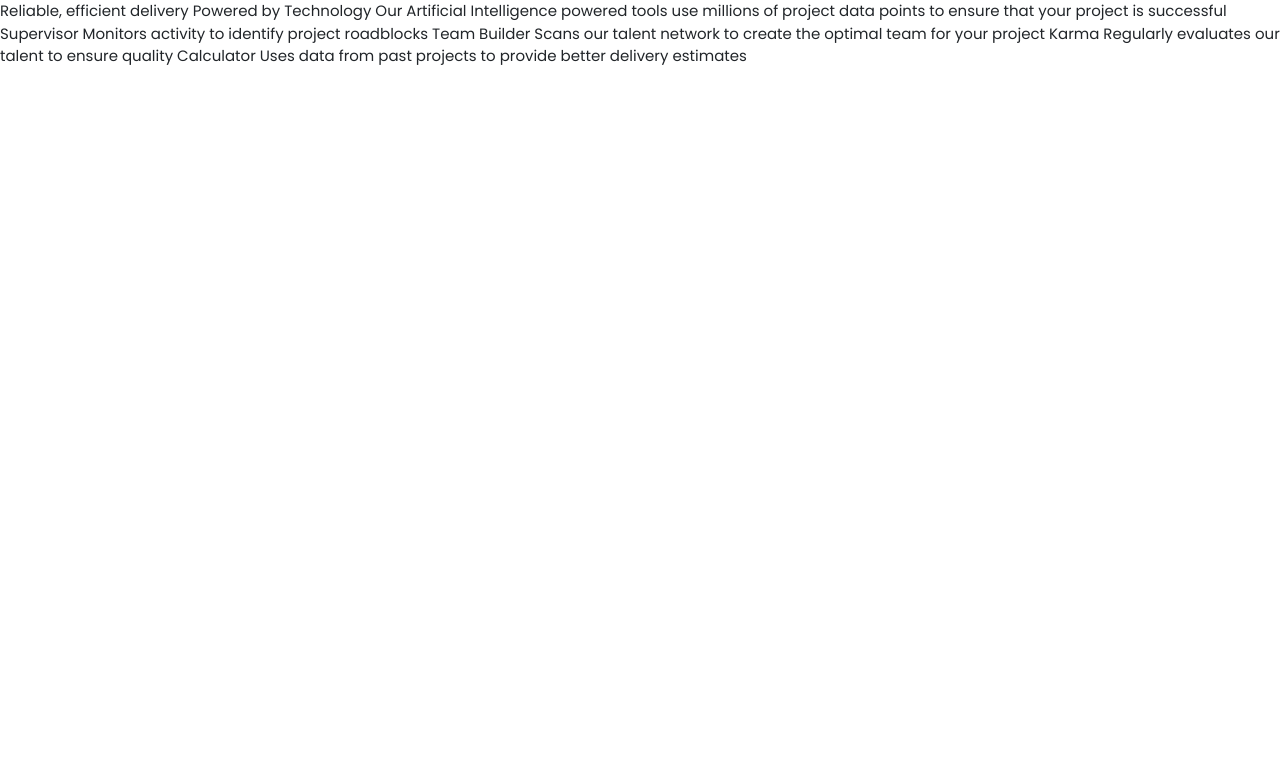
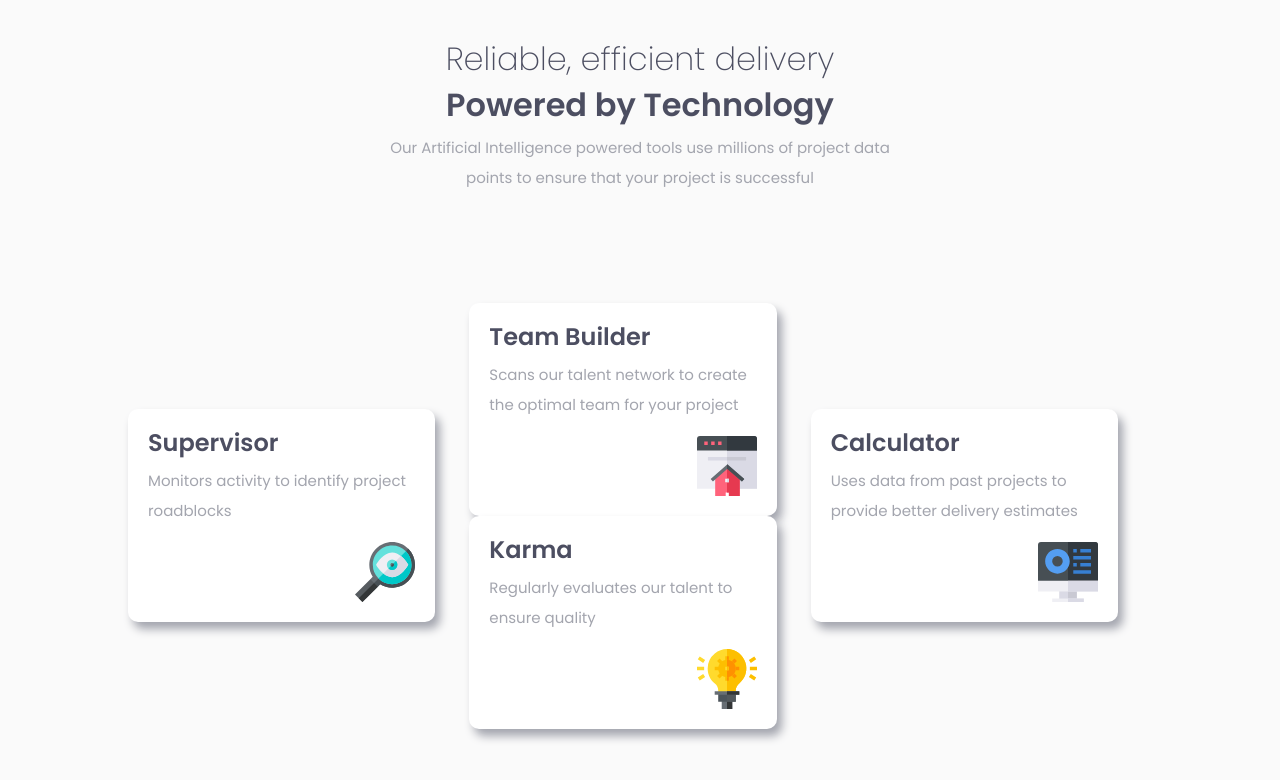
Before and after one commit to Pulkit-Sanan/four-card-feature-section-master, a plain HTML site: page index.html in a window 1280 px wide. Drawn offline with nearby package versions, Linux system fonts and the light colour scheme.

Commit message:
basic layout

```diff
--- a/css/styles.css
+++ b/css/styles.css
@@ -4,6 +4,85 @@
 }
 
 body {
+    background-color: hsl(0, 0%, 98%);
     font-family: 'Poppins', sans-serif;
     font-size: 15px;
+    color: hsl(229, 6%, 66%);
+    line-height: 2;
 }
+
+/* CUSTOM CLASSES */
+.light{
+    font-weight: 200;
+}
+
+.dark{
+    font-weight: 600;
+}
+
+.hd{
+    color: hsl(234, 12%, 34%);
+}
+
+.main-head{
+    font-size: 2rem;
+}
+
+.sub-head{
+    font-size: 1.5rem;
+}
+
+/* COMBINED */
+
+.back, .deck, .text{
+    display: flex;
+    justify-content: center;
+    align-items: center;
+}
+
+.back{
+    height: 100vh;
+    width: 100vw;
+}
+
+.content{
+    display: flex;
+    flex-wrap: wrap;
+    height: 90vh;
+    width: 80vw;
+}
+.text, .deck{
+    width: 100%;
+}
+
+.left, .mid, .right{
+    flex: 1;
+}
+
+/* TEXT ie top of the document */
+.text{
+    height: max-content;
+}
+
+.justify{
+    width: 500px;
+    text-align: center;
+}
+
+/* Deck ie the whole feature section  */
+
+.feature{
+    padding: 20px;
+    width: 90%;
+    background-color: white;
+    border-radius: 10px;
+    overflow: hidden;
+    box-shadow: 5px 7px 10px hsl(229, 6%, 66%);
+}
+
+.card-img{
+    height: 60px;
+    width: auto;
+    float: right;
+    display: block;
+}
--- a/index.html
+++ b/index.html
@@ -15,37 +15,67 @@
   <link rel="stylesheet" href="css/styles.css">
 
   <!-- SCRIPT -->
-  <script src="https://stackpath.bootstrapcdn.com/bootstrap/4.5.0/js/bootstrap.min.js"
-    integrity="sha384-OgVRvuATP1z7JjHLkuOU7Xw704+h835Lr+6QL9UvYjZE3Ipu6Tp75j7Bh/kR0JKI" crossorigin="anonymous">
-  </script>
   <script src="https://code.jquery.com/jquery-3.5.1.slim.min.js"
     integrity="sha384-DfXdz2htPH0lsSSs5nCTpuj/zy4C+OGpamoFVy38MVBnE+IbbVYUew+OrCXaRkfj" crossorigin="anonymous">
   </script>
   <script src="https://cdn.jsdelivr.net/npm/popper.js@1.16.0/dist/umd/popper.min.js"
     integrity="sha384-Q6E9RHvbIyZFJoft+2mJbHaEWldlvI9IOYy5n3zV9zzTtmI3UksdQRVvoxMfooAo" crossorigin="anonymous">
   </script>
+  <script src="https://stackpath.bootstrapcdn.com/bootstrap/4.5.0/js/bootstrap.min.js"
+    integrity="sha384-OgVRvuATP1z7JjHLkuOU7Xw704+h835Lr+6QL9UvYjZE3Ipu6Tp75j7Bh/kR0JKI" crossorigin="anonymous">
+  </script>
 
 </head>
 
 <body>
 
-  Reliable, efficient delivery
-  Powered by Technology
+  <div class="back">
+    <div class="content">
 
-  Our Artificial Intelligence powered tools use millions of project data points
-  to ensure that your project is successful
+      <div class="text">
+        <div class="justify">
+          <h1 class="main-head hd light">Reliable, efficient delivery</h1>
+          <h1 class="main-head hd dark">Powered by Technology</h1>
+          <p> Our Artificial Intelligence powered tools use millions of project data points
+            to ensure that your project is successful
+          </p>
+        </div>
+      </div>
 
-  Supervisor
-  Monitors activity to identify project roadblocks
+      <div class="deck">
+        <div class="left">
+          <div class="feature">
+            <h2 class="sub-head hd dark">Supervisor</h2>
+            <p>Monitors activity to identify project roadblocks</p>
+            <img class="card-img" src="images/icon-supervisor.svg" alt="Supervisor">
+          </div>
+        </div>
 
-  Team Builder
-  Scans our talent network to create the optimal team for your project
+        <div class="mid">
+          <div class="mid-up feature">
+            <h2 class="sub-head hd dark">Team Builder</h2>
+            <p>Scans our talent network to create the optimal team for your project</p>
+            <img class="card-img" src="images/icon-team-builder.svg" alt="Team-Builder">
+          </div>
+          <div class="mid-down feature">
+            <h2 class="sub-head hd dark">Karma</h2>
+            <p>Regularly evaluates our talent to ensure quality</p>
+            <img class="card-img" src="images/icon-karma.svg" alt="Karma">
+          </div>
+        </div>
 
-  Karma
-  Regularly evaluates our talent to ensure quality
+        <div class="right">
+          <div class="feature">
+            <h2 class="sub-head hd dark">Calculator</h2>
+            <p>Uses data from past projects to provide better delivery estimates</p>
+            <img class="card-img" src="images/icon-calculator.svg " alt="Calculator">
+          </div>
+        </div>
+      </div>
 
-  Calculator
-  Uses data from past projects to provide better delivery estimates
+    </div>
+  </div>
+
 
 </body>
 
```
Also changed, not shown: 2 other files.
